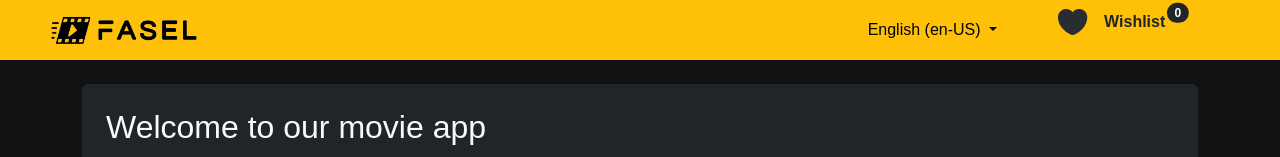
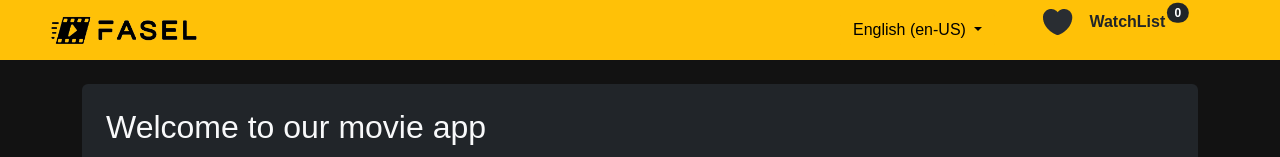
Before and after one commit to ZiadGamalDev/movies-explorer-angular, an Angular app: page /movies in a window 1280 px wide. Shown: the top 157 px of the page. Built offline with nearby package versions, Linux system fonts and the light colour scheme; no server answers.

Commit message:
WatchList

```diff
--- a/src/app/navbar/navbar.component.html
+++ b/src/app/navbar/navbar.component.html
@@ -87,7 +87,7 @@
             data-bs-toggle="collapse"
             data-bs-target="#navbarNav"
           >
-            Wishlist
+            WatchList
             <span
               class="badge bg-dark rounded-4 postion-absolute start-100 translate-middle ms-2"
               >{{ watchCount }}</span
```
